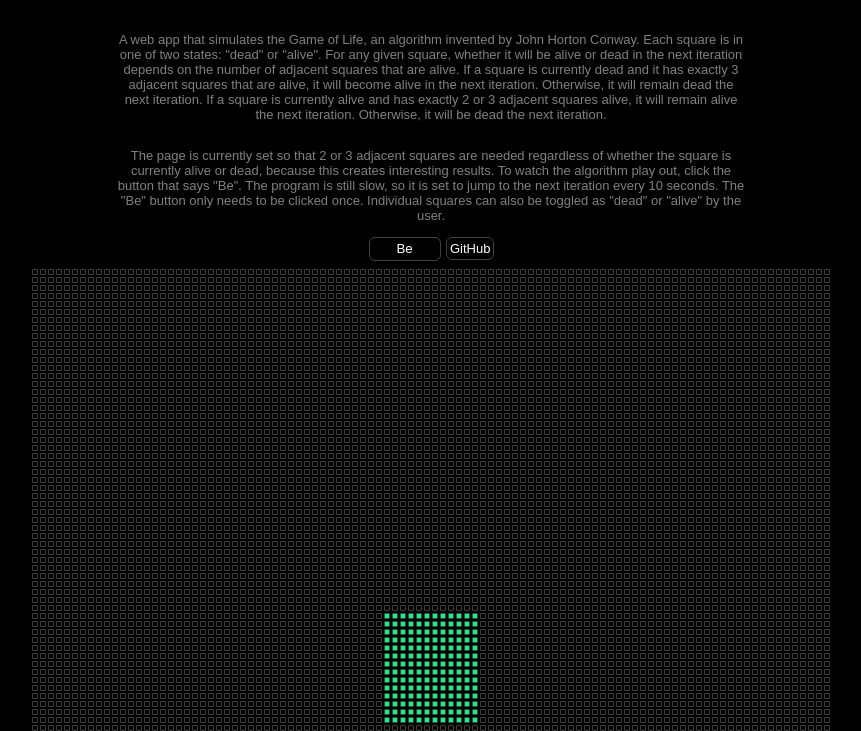
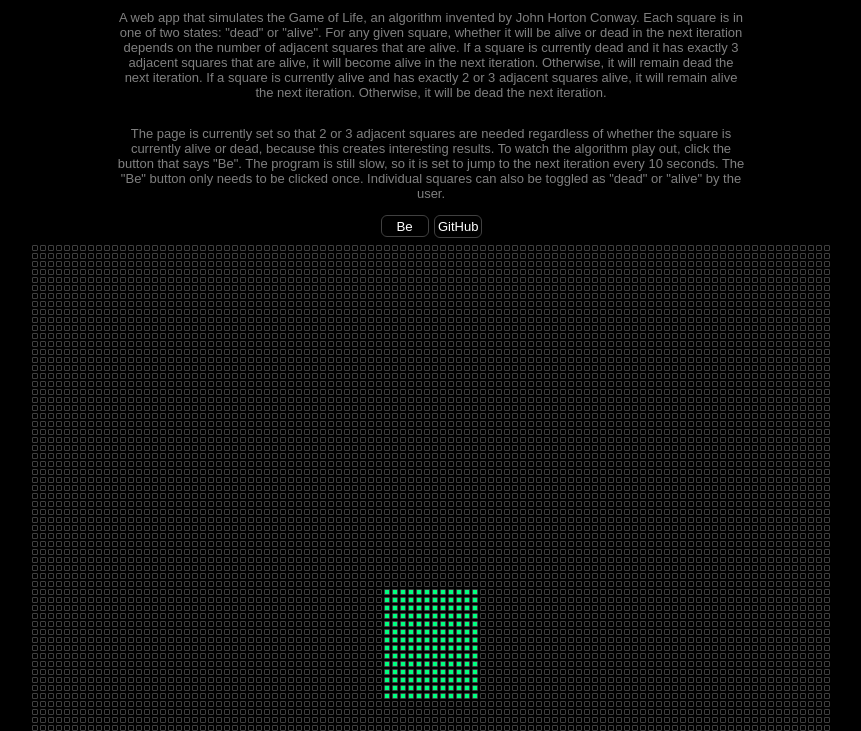
Before and after one commit to dalto135/game-of-life, a plain HTML site: page index.html in a window 1280 px wide. Shown: the part 69-800 px from the top of the page, without its empty margins (209-1070 px from the left). Drawn offline with Linux system fonts and the light colour scheme.

Commit message:
tweaked css

```diff
--- a/assets/css/style.css
+++ b/assets/css/style.css
@@ -24,6 +24,7 @@ div {
 
 h1 {
     color: white;
+    margin-bottom: 0px;
 }
 
 p {
@@ -49,8 +50,8 @@ button {
 
 a, #be {
     color: white;
-    width: 72px;
-    height: 24px;
+    width: 48px;
+    height: 22px;
     border: 1px solid rgb(64, 64, 64);
     border-radius: 6px;
 }
```
